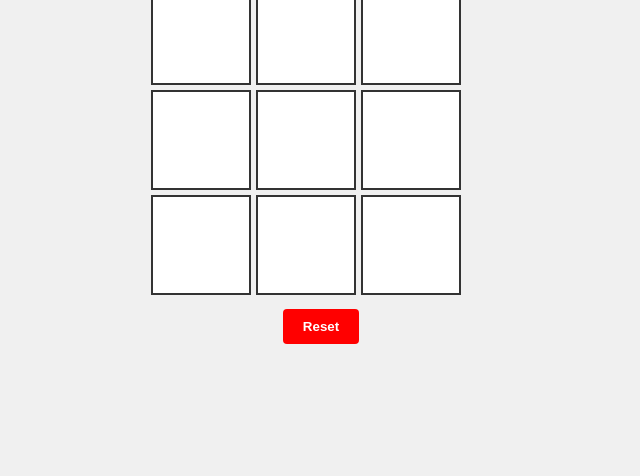
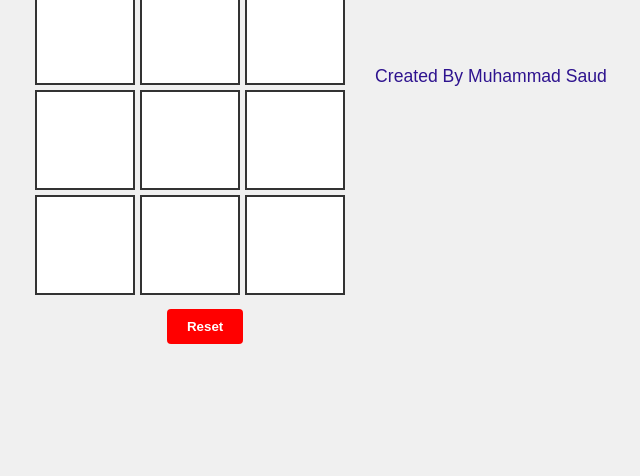
Before and after one commit to MuhammadSaud60/Tic-Tac-Toe-by-Saud, a website with bundled scripts: page index.html in a window 1280 px wide. Shown: the part 324-800 px from the top of the page, without its empty margins (319-959 px from the left). Built offline with nearby package versions, Linux system fonts and the light colour scheme.

Commit message:
one more functionalty added

```diff
--- a/index.html
+++ b/index.html
@@ -33,6 +33,7 @@
         <button class="resetBtn">Reset</button>
     </div>
 
+    <p class="creator"><a href="https://www.linkedin.com/in/muhammad-saud-281778317/">Created By Muhammad Saud</a></p>
     <script src="gameScript.js"></script>
 </body>
 </html>
--- a/styles.css
+++ b/styles.css
@@ -114,3 +114,9 @@ body {
     text-shadow: 0 0 4px  red;
 
 }
+
+.creator a{
+    color: #2e138f;
+    text-decoration: none;
+    font-size: 1.1rem;
+}
```
